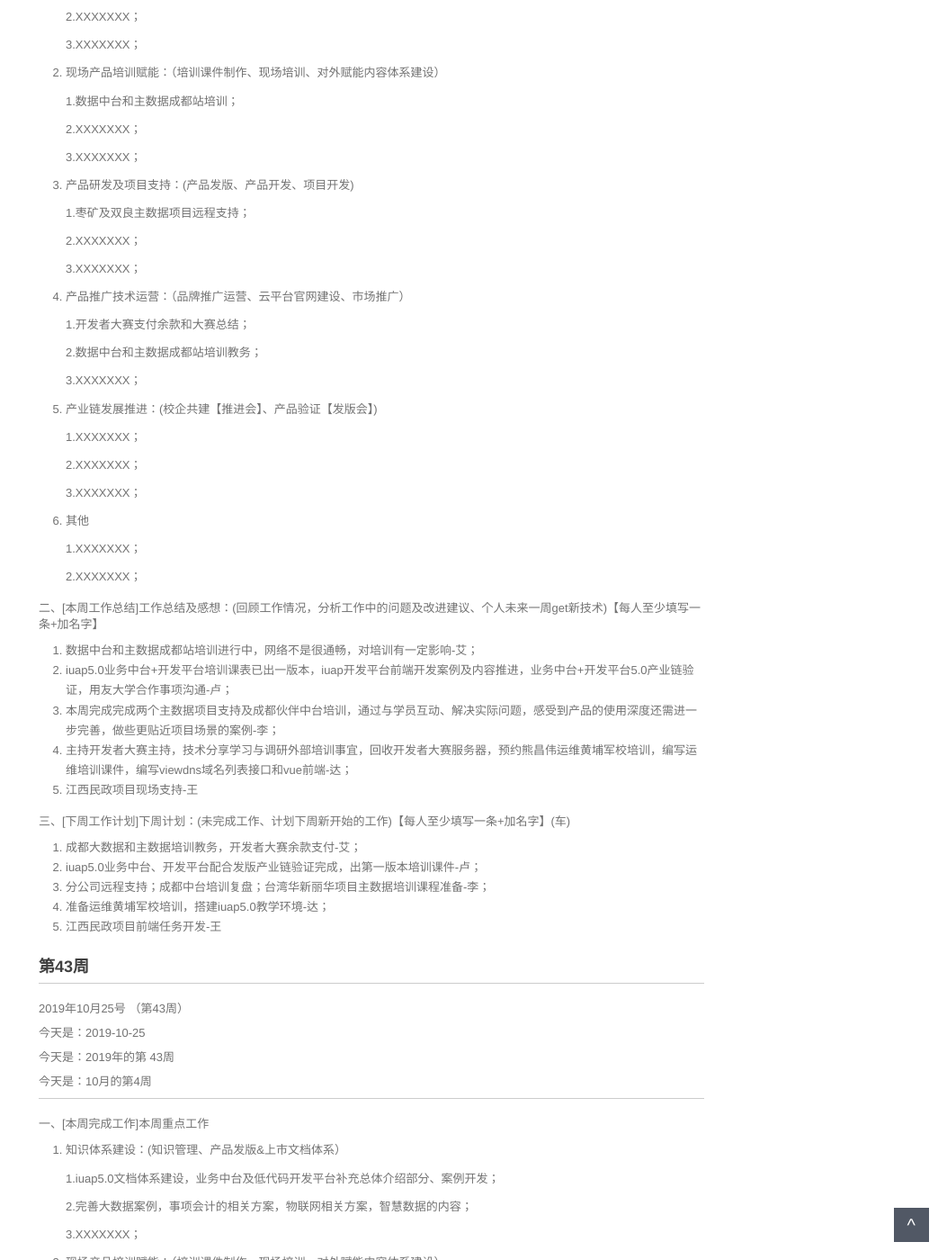
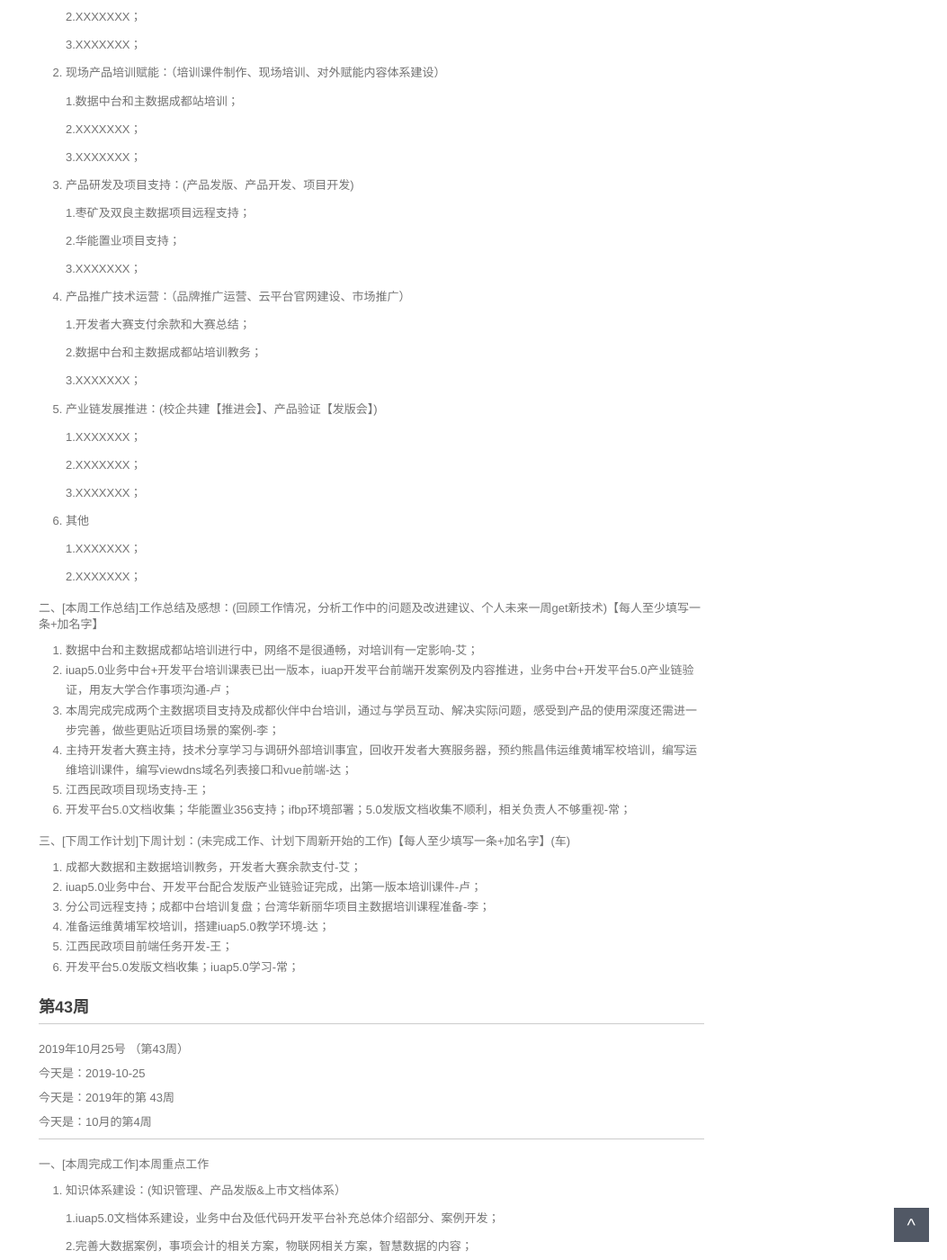
Before and after one commit to walllFlower/blog, a Jekyll site: the page built from _posts/2018-07-17-day_report_cxz.md, in a window 1280 px wide and 1400 px high, scrolled down 590 px. Shown: the whole window at 90% size, without its empty margins (227-1280 px from the left). Built offline with Jekyll 4.4.1, drawn with Linux system fonts in a browser that asks for light colours; comment, search, counter and statistics services are not loaded.

Commit message:
Update 2018-07-17-day_report_cxz.md

```diff
--- a/_posts/2018-07-17-day_report_cxz.md
+++ b/_posts/2018-07-17-day_report_cxz.md
@@ -44,7 +44,7 @@ categories: 技术运营工作周报
 
     1.枣矿及双良主数据项目远程支持；
 
-    2.XXXXXXX；
+    2.华能置业项目支持；
 
     3.XXXXXXX；
 
@@ -77,7 +77,8 @@ categories: 技术运营工作周报
 2. iuap5.0业务中台+开发平台培训课表已出一版本，iuap开发平台前端开发案例及内容推进，业务中台+开发平台5.0产业链验证，用友大学合作事项沟通-卢；
 3. 本周完成完成两个主数据项目支持及成都伙伴中台培训，通过与学员互动、解决实际问题，感受到产品的使用深度还需进一步完善，做些更贴近项目场景的案例-李；
 4. 主持开发者大赛主持，技术分享学习与调研外部培训事宜，回收开发者大赛服务器，预约熊昌伟运维黄埔军校培训，编写运维培训课件，编写viewdns域名列表接口和vue前端-达；
-5. 江西民政项目现场支持-王
+5. 江西民政项目现场支持-王；
+6. 开发平台5.0文档收集；华能置业356支持；ifbp环境部署；5.0发版文档收集不顺利，相关负责人不够重视-常；
 
 三、[下周工作计划]下周计划：(未完成工作、计划下周新开始的工作)【每人至少填写一条+加名字】(车)
 
@@ -85,7 +86,8 @@ categories: 技术运营工作周报
 2. iuap5.0业务中台、开发平台配合发版产业链验证完成，出第一版本培训课件-卢；
 3. 分公司远程支持；成都中台培训复盘；台湾华新丽华项目主数据培训课程准备-李；
 4. 准备运维黄埔军校培训，搭建iuap5.0教学环境-达；
-5. 江西民政项目前端任务开发-王
+5. 江西民政项目前端任务开发-王；
+6. 开发平台5.0发版文档收集；iuap5.0学习-常；
 
 
 
```
